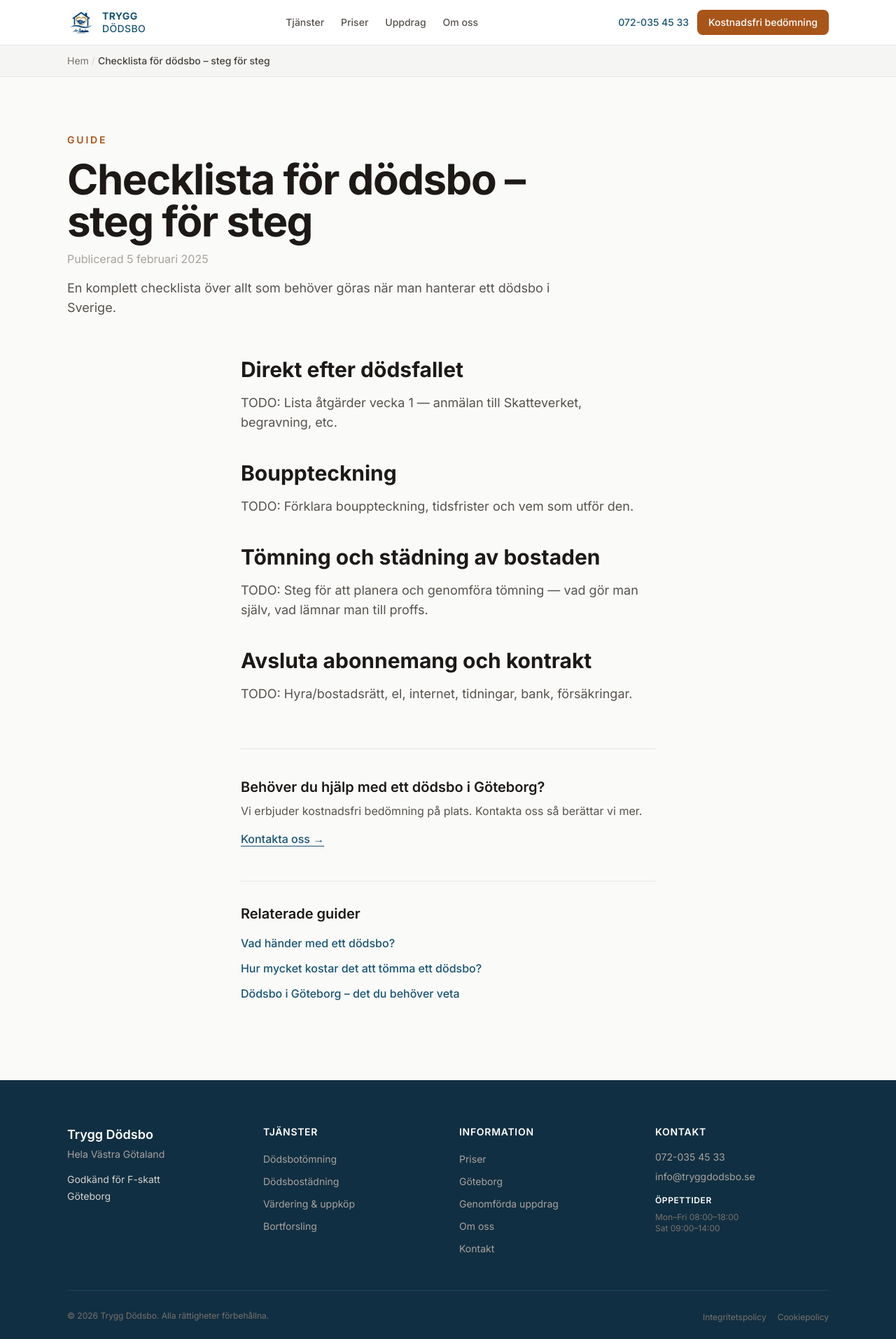
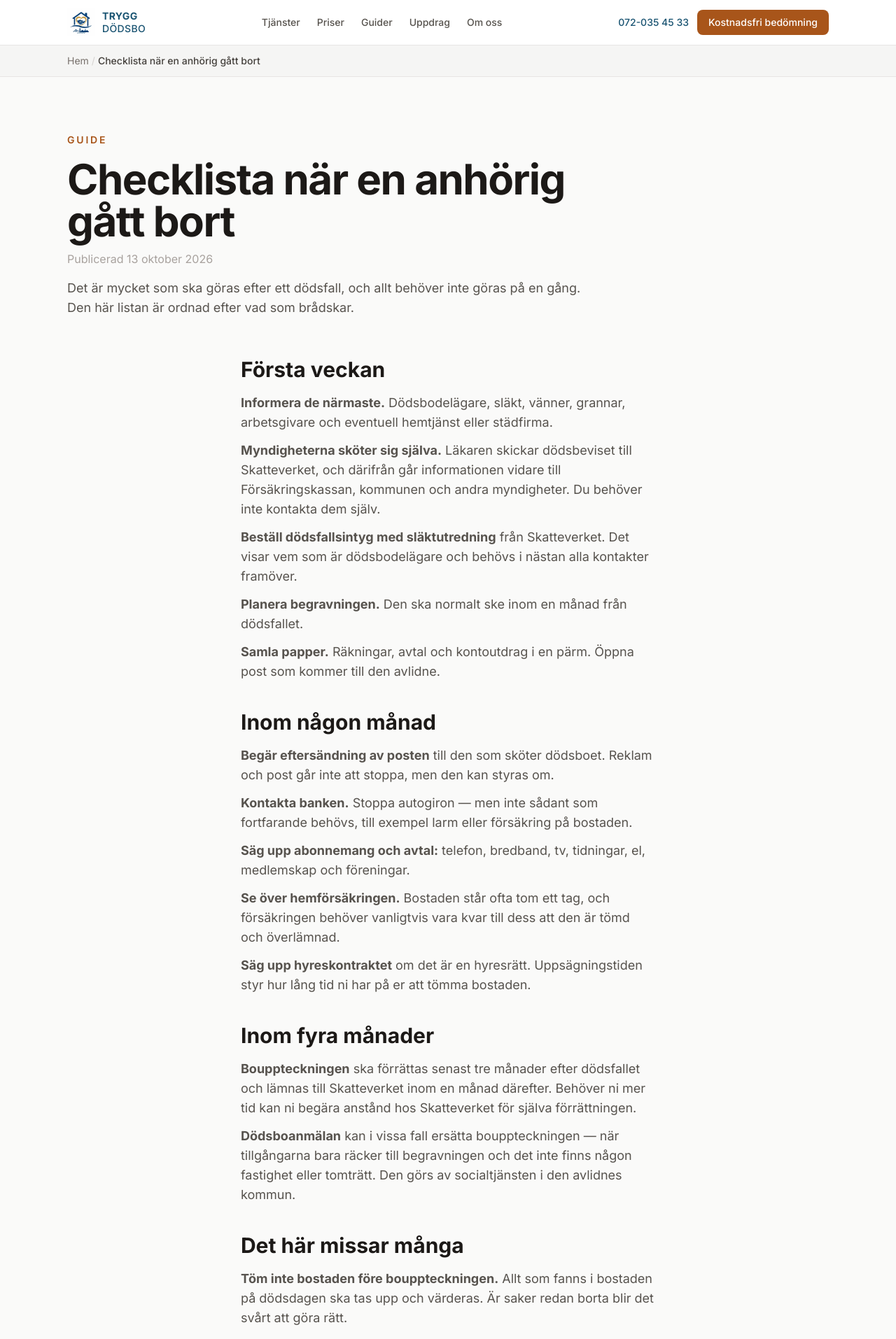
Before and after one commit to Abbe91/mydodsbo, a Next.js app: page /guide/checklista-dodsbo in a window 1280 px wide. Shown: the top 1914 px of the page at 70% size. Built offline with nearby package versions, Linux system fonts and the light colour scheme.

Commit message:
update the project

```diff
--- a/app/guide/[slug]/page.tsx
+++ b/app/guide/[slug]/page.tsx
@@ -1,6 +1,7 @@
 import type { Metadata } from 'next'
 import { notFound } from 'next/navigation'
 import Link from 'next/link'
+import type { ReactNode } from 'react'
 import { Breadcrumb } from '@/components/ui/Breadcrumb'
 import { guides } from '@/content/guides'
 import { JsonLd } from '@/components/seo/JsonLd'
@@ -22,6 +23,31 @@ export async function generateMetadata({ params }: Props): Promise<Metadata> {
     description: guide.description,
     alternates:  { canonical: `/guide/${guide.slug}` },
   }
+}
+
+function renderBody(body: string): ReactNode[] {
+  return body.split('\n\n').map((para, pIdx) => {
+    const parts: ReactNode[] = []
+    const pattern = /\*\*(.+?)\*\*|\[(.+?)\]\((.+?)\)/g
+    let last = 0
+    let m: ReturnType<typeof pattern.exec>
+    let k = 0
+    while ((m = pattern.exec(para)) !== null) {
+      if (m.index > last) parts.push(para.slice(last, m.index))
+      if (m[0].startsWith('**')) {
+        parts.push(<strong key={k++}>{m[1]}</strong>)
+      } else {
+        parts.push(<Link key={k++} href={m[3]!} className="text-brand-700 hover:text-brand-800 underline underline-offset-4">{m[2]}</Link>)
+      }
+      last = m.index + m[0].length
+    }
+    if (last < para.length) parts.push(para.slice(last))
+    return (
+      <p key={pIdx} className="text-base md:text-lg text-stone-600 leading-relaxed mb-3 last:mb-0">
+        {parts}
+      </p>
+    )
+  })
 }
 
 export default async function GuidePage({ params }: Props) {
@@ -86,7 +112,7 @@ export default async function GuidePage({ params }: Props) {
             <h2 className="text-2xl md:text-3xl font-bold text-stone-900 leading-tight mb-4">
               {section.heading}
             </h2>
-            <p className="text-base md:text-lg text-stone-600 leading-relaxed">{section.body}</p>
+            <div>{renderBody(section.body)}</div>
           </section>
         ))}
 
@@ -97,12 +123,20 @@ export default async function GuidePage({ params }: Props) {
           <p className="text-stone-600 mb-4">
             Vi erbjuder kostnadsfri bedömning på plats. Kontakta oss så berättar vi mer.
           </p>
+          <div className="flex flex-wrap gap-5">
+            <Link
+              href="/tjanster/dodsbotomning"
+              className="text-brand-700 hover:text-brand-800 font-medium underline underline-offset-4"
+            >
+              Dödsbotömning →
+            </Link>
             <Link
               href="/kontakt"
               className="text-brand-700 hover:text-brand-800 font-medium underline underline-offset-4"
             >
               Kontakta oss →
             </Link>
+          </div>
         </div>
 
         {/* Related guides */}
--- /dev/null
+++ b/app/guide/page.tsx
@@ -0,0 +1,62 @@
+import type { Metadata } from 'next'
+import Link from 'next/link'
+import { Breadcrumb } from '@/components/ui/Breadcrumb'
+import { guides } from '@/content/guides'
+
+export const metadata: Metadata = {
+  title:       'Guider om dödsbo',
+  description: 'Praktisk information om dödsbo — vad som ska göras, i vilken ordning och vad du behöver tänka på.',
+  alternates:  { canonical: '/guide' },
+}
+
+const breadcrumbs = [
+  { name: 'Hem',    href: '/' },
+  { name: 'Guider', href: '/guide' },
+]
+
+export default function GuideIndexPage() {
+  return (
+    <>
+      <div className="bg-stone-100 border-b border-stone-200 py-3">
+        <div className="container">
+          <Breadcrumb items={breadcrumbs} />
+        </div>
+      </div>
+
+      <div className="container pt-14 md:pt-20 pb-10 md:pb-14">
+        <p className="text-xs md:text-sm font-semibold uppercase tracking-[0.2em] text-warm-600 mb-4">
+          Guider
+        </p>
+        <h1 className="text-4xl md:text-6xl font-bold tracking-tight text-stone-900 leading-[1.05] max-w-3xl mb-6">
+          Guider om dödsbo
+        </h1>
+        <p className="text-base md:text-lg text-stone-600 leading-relaxed max-w-prose">
+          Praktisk information om dödsbo — vad som ska göras, i vilken ordning och vad du behöver tänka på.
+        </p>
+      </div>
+
+      <div className="container pb-20 md:pb-28">
+        <div className="max-w-prose divide-y divide-stone-200">
+          {guides.map(g => {
+            const formattedDate = new Date(g.publishedDate).toLocaleDateString('sv-SE', {
+              month: 'long', year: 'numeric',
+            })
+            return (
+              <Link key={g.slug} href={`/guide/${g.slug}`} className="group block py-8 first:pt-0">
+                <div className="flex items-start justify-between gap-4 mb-2">
+                  <h2 className="text-xl md:text-2xl font-bold text-stone-900 group-hover:text-brand-700 transition-colors">
+                    {g.title}
+                  </h2>
+                  <span className="shrink-0 text-sm text-stone-400">{formattedDate}</span>
+                </div>
+                <p className="text-base text-stone-600 leading-relaxed">
+                  {g.description}
+                </p>
+              </Link>
+            )
+          })}
+        </div>
+      </div>
+    </>
+  )
+}
--- a/app/priser/page.tsx
+++ b/app/priser/page.tsx
@@ -1,4 +1,5 @@
 import type { Metadata } from 'next'
+import Link from 'next/link'
 import { Breadcrumb } from '@/components/ui/Breadcrumb'
 import { FaqItem } from '@/components/ui/FaqItem'
 import { ContactForm } from '@/components/forms/ContactForm'
@@ -141,6 +142,18 @@ export default function PriserPage() {
           </p>
         </div>
 
+        <div className="max-w-prose border-t border-stone-200 pt-10 mb-10">
+          <p className="text-stone-600 mb-3">
+            Ny till dödsbo och undrar hur processen ser ut?
+          </p>
+          <Link
+            href="/guide/vad-hander-med-ett-dodsbo"
+            className="text-brand-700 hover:text-brand-800 font-medium underline underline-offset-4"
+          >
+            Läs: Vad är ett dödsbo och vad händer med det? →
+          </Link>
+        </div>
+
         <div className="max-w-prose border-t border-stone-200 pt-10 mb-16 md:mb-24">
           <h2 className="text-xl font-semibold text-stone-900 mb-6">Vanliga frågor om priser</h2>
           <div className="divide-y divide-stone-200">
--- a/app/sitemap.ts
+++ b/app/sitemap.ts
@@ -25,6 +25,7 @@ export default function sitemap(): MetadataRoute.Sitemap {
     { url: `${base}/tjanster/bortforsling`,          priority: 0.8,  changeFrequency: 'monthly', lastModified: now },
     { url: `${base}/priser`,                         priority: 0.9,  changeFrequency: 'monthly', lastModified: now },
     { url: `${base}/omraden/goteborg`,               priority: 0.85, changeFrequency: 'monthly', lastModified: now },
+    { url: `${base}/guide`,                           priority: 0.7,  changeFrequency: 'monthly', lastModified: now },
     { url: `${base}/uppdrag`,                        priority: 0.7,  changeFrequency: 'monthly', lastModified: now },
     { url: `${base}/om-oss`,                         priority: 0.6,  changeFrequency: 'yearly',  lastModified: now },
     { url: `${base}/kontakt`,                        priority: 0.8,  changeFrequency: 'yearly',  lastModified: now },
--- a/app/tjanster/dodsbotomning/page.tsx
+++ b/app/tjanster/dodsbotomning/page.tsx
@@ -154,6 +154,28 @@ export default function DodsbotomningPage() {
           </div>
         </div>
 
+        <div className="max-w-prose border-t border-stone-200 pt-10 mb-16 md:mb-24">
+          <h2 className="text-xl font-semibold text-stone-900 mb-4">Relaterade guider</h2>
+          <ul className="space-y-3">
+            <li>
+              <Link
+                href="/guide/vad-hander-med-ett-dodsbo"
+                className="text-brand-700 hover:text-brand-800 font-medium underline underline-offset-4"
+              >
+                Vad är ett dödsbo och vad händer med det? →
+              </Link>
+            </li>
+            <li>
+              <Link
+                href="/guide/checklista-dodsbo"
+                className="text-brand-700 hover:text-brand-800 font-medium underline underline-offset-4"
+              >
+                Checklista när en anhörig gått bort →
+              </Link>
+            </li>
+          </ul>
+        </div>
+
         <div className="pb-20 md:pb-28">
           <h2 className="text-2xl md:text-4xl font-bold text-stone-900 leading-tight mb-6 max-w-prose">
             Kostnadsfri bedömning
--- a/components/layout/Footer.tsx
+++ b/components/layout/Footer.tsx
@@ -10,6 +10,7 @@ const services = [
 
 const info = [
   { href: '/priser',             label: 'Priser' },
+  { href: '/guide',              label: 'Guider' },
   { href: '/omraden/goteborg',   label: 'Göteborg' },
   { href: '/uppdrag',            label: 'Genomförda uppdrag' },
   { href: '/om-oss',             label: 'Om oss' },
--- a/components/layout/Header.tsx
+++ b/components/layout/Header.tsx
@@ -5,6 +5,7 @@ import { company } from '@/lib/company'
 const navLinks = [
   { href: '/tjanster', label: 'Tjänster' },
   { href: '/priser',   label: 'Priser' },
+  { href: '/guide',    label: 'Guider' },
   { href: '/uppdrag',  label: 'Uppdrag' },
   { href: '/om-oss',   label: 'Om oss' },
 ]
--- a/components/layout/MobileNav.tsx
+++ b/components/layout/MobileNav.tsx
@@ -13,6 +13,7 @@ const links: NavLink[] = [
   { href: '/tjanster/vardering-och-uppkop', label: '— Värdering & uppköp' },
   { href: '/tjanster/bortforsling',       label: '— Bortforsling' },
   { href: '/priser',          label: 'Priser' },
+  { href: '/guide',           label: 'Guider' },
   { href: '/uppdrag',         label: 'Uppdrag' },
   { href: '/om-oss',          label: 'Om oss' },
   { href: '/kontakt',         label: 'Kontakt' },
--- a/components/seo/LocalBusinessJsonLd.tsx
+++ b/components/seo/LocalBusinessJsonLd.tsx
@@ -11,9 +11,11 @@ export function LocalBusinessJsonLd() {
     telephone:  company.phoneTel,
     email:      company.email,
     address: {
-      '@type':         'PostalAddress',
-      addressLocality: company.address.city,
-      addressCountry:  'SE',
+      '@type':          'PostalAddress',
+      streetAddress:    company.address.street,
+      postalCode:       company.address.zip,
+      addressLocality:  company.address.city,
+      addressCountry:   'SE',
     },
     areaServed: {
       '@type': 'AdministrativeArea',
--- a/content/guides.ts
+++ b/content/guides.ts
@@ -14,97 +14,86 @@ export type Guide = {
 export const guides: Guide[] = [
   {
     slug:          'vad-hander-med-ett-dodsbo',
-    title:         'Vad händer med ett dödsbo?',
-    description:   'En praktisk guide om vad som händer med ett dödsbo efter ett dödsfall och vad du som anhörig behöver tänka på.',
-    publishedDate: '2025-01-10',
+    title:         'Vad är ett dödsbo och vad händer med det?',
+    description:   'När en person dör blir allt hen ägde — pengar, bostad, möbler, skulder — ett dödsbo. Dödsboet är en egen juridisk person fram till dess att arvet är skiftat.',
+    publishedDate: '2026-10-13',
     sections: [
       {
-        heading: 'Vad är ett dödsbo?',
-        body:    'TODO: Förklara begreppet dödsbo på ett enkelt och lugnt sätt för en sörjande anhörig.',
+        heading: 'Vem bestämmer över dödsboet?',
+        body:
+          'Dödsbodelägarna förvaltar dödsboet tillsammans. Det är oftast efterlevande make eller maka, barn och andra arvingar, samt den som eventuellt är testamentstagare. Vem som är dödsbodelägare framgår av dödsfallsintyget med släktutredning från Skatteverket.\n\n' +
+          'Att de bestämmer tillsammans betyder i praktiken att alla behöver vara överens om vad som ska säljas, skänkas eller slängas.',
       },
       {
-        heading: 'Vem ansvarar för dödsboet?',
-        body:    'TODO: Beskriv dödsbodelägares ansvar och rättigheter.',
+        heading: 'Bouppteckning',
+        body:
+          'Bouppteckningen är en skriftlig sammanställning av vad den avlidne ägde och var skyldig på dödsdagen. Den ska förrättas senast tre månader efter dödsfallet och lämnas till Skatteverket inom en månad därefter.\n\n' +
+          'Ni kan göra den själva eller ta hjälp av en begravningsbyrå eller jurist. Behöver ni mer tid går det att begära anstånd hos Skatteverket.\n\n' +
+          'Finns det en bostad i dödsboet, oavsett värde, ska bouppteckning alltid göras.',
       },
       {
-        heading: 'Vilka praktiska steg behöver tas?',
-        body:    'TODO: Lista de praktiska stegen — bouppteckning, tömning, städning, försäljning.',
+        heading: 'Dödsboanmälan',
+        body:
+          'Räcker tillgångarna bara till begravningen och andra kostnader i samband med dödsfallet, och finns det ingen fastighet eller tomträtt, kan en dödsboanmälan ersätta bouppteckningen. Den görs av socialtjänsten i den avlidnes kommun och kostar ingenting.\n\n' +
+          'Kommunen gör då ett hembesök i bostaden som en del av utredningen. Bostaden får inte vara tömd innan det besöket har skett.',
       },
       {
-        heading: 'Hur kan Trygg Dödsbo hjälpa till?',
-        body:    'TODO: Kortfattat om vad ni tar hand om och hur kontaktflödet ser ut.',
+        heading: 'Arvskifte',
+        body:    'När bouppteckningen är registrerad kan arvet fördelas mellan dödsbodelägarna. Först därefter kan dödsboets konton avslutas.',
+      },
+      {
+        heading: 'När tömmer man bostaden?',
+        body:
+          'Efter bouppteckningen eller hembesöket, inte före. Däremot är det ofta bråttom när väl beslutet är taget — hyreskontraktet löper, eller en försäljning väntar.\n\n' +
+          'Många väljer att [ta hjälp med den delen](/tjanster/dodsbotomning). Att gå igenom ett helt hem är tungt, både fysiskt och känslomässigt, och det går sällan fort när man gör det själv vid sidan av allt annat.',
+      },
+      {
+        heading: 'Vad kostar det?',
+        body:    '[Läs mer om priser](/priser) och vad som påverkar kostnaden.',
       },
     ],
   },
   {
     slug:          'checklista-dodsbo',
-    title:         'Checklista för dödsbo – steg för steg',
-    description:   'En komplett checklista över allt som behöver göras när man hanterar ett dödsbo i Sverige.',
-    publishedDate: '2025-02-05',
+    title:         'Checklista när en anhörig gått bort',
+    description:   'Det är mycket som ska göras efter ett dödsfall, och allt behöver inte göras på en gång. Den här listan är ordnad efter vad som brådskar.',
+    publishedDate: '2026-10-13',
     sections: [
       {
-        heading: 'Direkt efter dödsfallet',
-        body:    'TODO: Lista åtgärder vecka 1 — anmälan till Skatteverket, begravning, etc.',
+        heading: 'Första veckan',
+        body:
+          '**Informera de närmaste.** Dödsbodelägare, släkt, vänner, grannar, arbetsgivare och eventuell hemtjänst eller städfirma.\n\n' +
+          '**Myndigheterna sköter sig själva.** Läkaren skickar dödsbeviset till Skatteverket, och därifrån går informationen vidare till Försäkringskassan, kommunen och andra myndigheter. Du behöver inte kontakta dem själv.\n\n' +
+          '**Beställ dödsfallsintyg med släktutredning** från Skatteverket. Det visar vem som är dödsbodelägare och behövs i nästan alla kontakter framöver.\n\n' +
+          '**Planera begravningen.** Den ska normalt ske inom en månad från dödsfallet.\n\n' +
+          '**Samla papper.** Räkningar, avtal och kontoutdrag i en pärm. Öppna post som kommer till den avlidne.',
       },
       {
-        heading: 'Bouppteckning',
-        body:    'TODO: Förklara bouppteckning, tidsfrister och vem som utför den.',
+        heading: 'Inom någon månad',
+        body:
+          '**Begär eftersändning av posten** till den som sköter dödsboet. Reklam och post går inte att stoppa, men den kan styras om.\n\n' +
+          '**Kontakta banken.** Stoppa autogiron — men inte sådant som fortfarande behövs, till exempel larm eller försäkring på bostaden.\n\n' +
+          '**Säg upp abonnemang och avtal:** telefon, bredband, tv, tidningar, el, medlemskap och föreningar.\n\n' +
+          '**Se över hemförsäkringen.** Bostaden står ofta tom ett tag, och försäkringen behöver vanligtvis vara kvar till dess att den är tömd och överlämnad.\n\n' +
+          '**Säg upp hyreskontraktet** om det är en hyresrätt. Uppsägningstiden styr hur lång tid ni har på er att tömma bostaden.',
       },
       {
-        heading: 'Tömning och städning av bostaden',
-        body:    'TODO: Steg för att planera och genomföra tömning — vad gör man själv, vad lämnar man till proffs.',
+        heading: 'Inom fyra månader',
+        body:
+          '**Bouppteckningen** ska förrättas senast tre månader efter dödsfallet och lämnas till Skatteverket inom en månad därefter. Behöver ni mer tid kan ni begära anstånd hos Skatteverket för själva förrättningen.\n\n' +
+          '**Dödsboanmälan** kan i vissa fall ersätta bouppteckningen — när tillgångarna bara räcker till begravningen och det inte finns någon fastighet eller tomträtt. Den görs av socialtjänsten i den avlidnes kommun.',
       },
       {
-        heading: 'Avsluta abonnemang och kontrakt',
-        body:    'TODO: Hyra/bostadsrätt, el, internet, tidningar, bank, försäkringar.',
-      },
-    ],
-  },
-  {
-    slug:          'hur-mycket-kostar-det-att-tomma-ett-dodsbo',
-    title:         'Hur mycket kostar det att tömma ett dödsbo?',
-    description:   'Vad påverkar priset för dödsbotömning? Här reder vi ut vad du kan förvänta dig att betala och vad som ingår.',
-    publishedDate: '2025-03-12',
-    sections: [
-      {
-        heading: 'Vad påverkar priset?',
-        body:    'TODO: Storlek, bohagsmängd, våningsplan, avstånd till bil, specialföremål.',
+        heading: 'Det här missar många',
+        body:
+          '**Töm inte bostaden före bouppteckningen.** Allt som fanns i bostaden på dödsdagen ska tas upp och värderas. Är saker redan borta blir det svårt att göra rätt.\n\n' +
+          '**Töm inte heller bostaden före kommunens hembesök** om ni ska ansöka om dödsboanmälan. Hembesöket är en del av utredningen, och är bostaden redan tömd kan det hindra att dödsboanmälan görs.\n\n' +
+          '**Kasta inte papper i förväg.** Testamente, försäkringsbrev, bankpapper, skuldebrev och fakturor behövs i bouppteckningen.\n\n' +
+          '**Dödsboet ska deklarera** året efter dödsfallet. Kontrollera att Skatteverket har rätt adress till dödsboet.',
       },
       {
-        heading: 'Timpris vs fast pris',
-        body:    'TODO: Förklara skillnaden och vad som passar bäst i olika situationer.',
-      },
-      {
-        heading: 'RUT-avdrag för dödsbo',
-        body:    'TODO: Förklara om och hur RUT-avdrag kan tillämpas på dödsbo­städning.',
-      },
-      {
-        heading: 'Kostnadsfri bedömning',
-        body:    'TODO: Beskriv hur ni gör er bedömning och varför ni alltid besiktar före offert.',
-      },
-    ],
-  },
-  {
-    slug:          'dodsbo-goteborg',
-    title:         'Dödsbo i Göteborg – det du behöver veta',
-    description:   'Lokal guide för dig som hanterar ett dödsbo i Göteborg. Praktiska råd om allt från bortforsling till återvinning.',
-    publishedDate: '2025-04-08',
-    sections: [
-      {
-        heading: 'Återvinningscentraler i Göteborg',
-        body:    'TODO: Nämn de relevanta ÅVC:erna och öppettiderna — faktabaserat, uppdateras av användaren.',
-      },
-      {
-        heading: 'Regler för bortforsling i Göteborg',
-        body:    'TODO: Lokala regler för transport av bohag, tunglyft i hyreshus, etc.',
-      },
-      {
-        heading: 'Välgörenhetsorganisationer som tar emot möbler',
-        body:    'TODO: Lista lokala organisationer — Erikshjälpen, Myrorna, Röda Korset m.fl. i Göteborg.',
-      },
-      {
-        heading: 'Varför anlita ett lokalt företag?',
-        body:    'TODO: Skriv om fördelarna med lokal kännedom — utan att göra det till en reklampitch.',
+        heading: 'Mer information',
+        body:    'Efterlevandeguiden.se drivs av Skatteverket, Försäkringskassan och Pensionsmyndigheten och har en checklista du kan anpassa efter din situation.',
       },
     ],
   },
--- a/lib/company.ts
+++ b/lib/company.ts
@@ -15,9 +15,9 @@ export const company = {
   orgNr:     '' as string,
 
   address: {
-    street: '' as string, // not published — confirm with owner before adding
-    zip:    '' as string, // not published
-    city:   'Göteborg',
+    street: 'Victor Hasselblads Gata 9',
+    zip:    '421 31',
+    city:   'Västra Frölunda',
   },
 
   phone:        '072-035 45 33',
```
Lines whose indentation alone changed are shown as unchanged.
